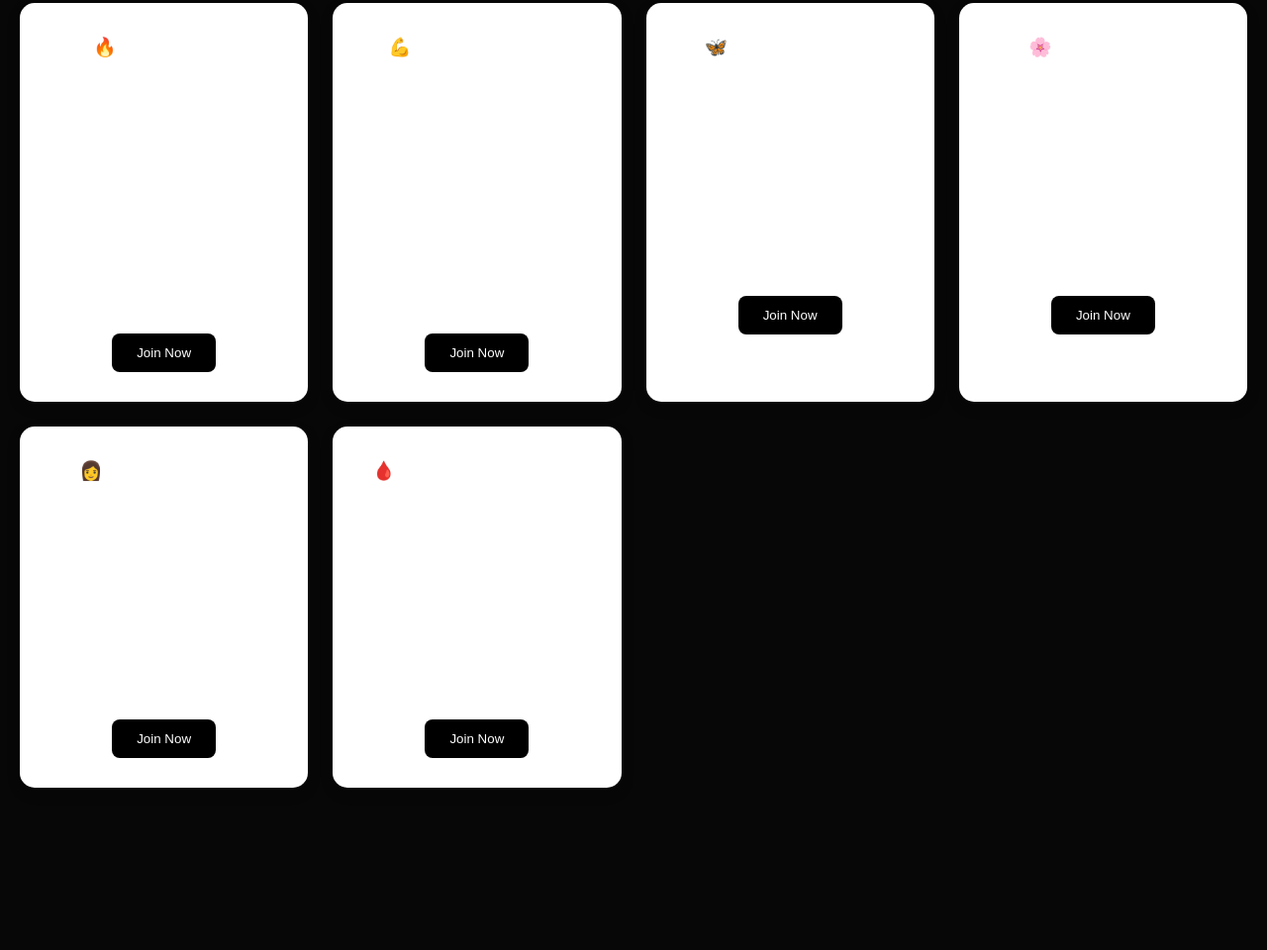
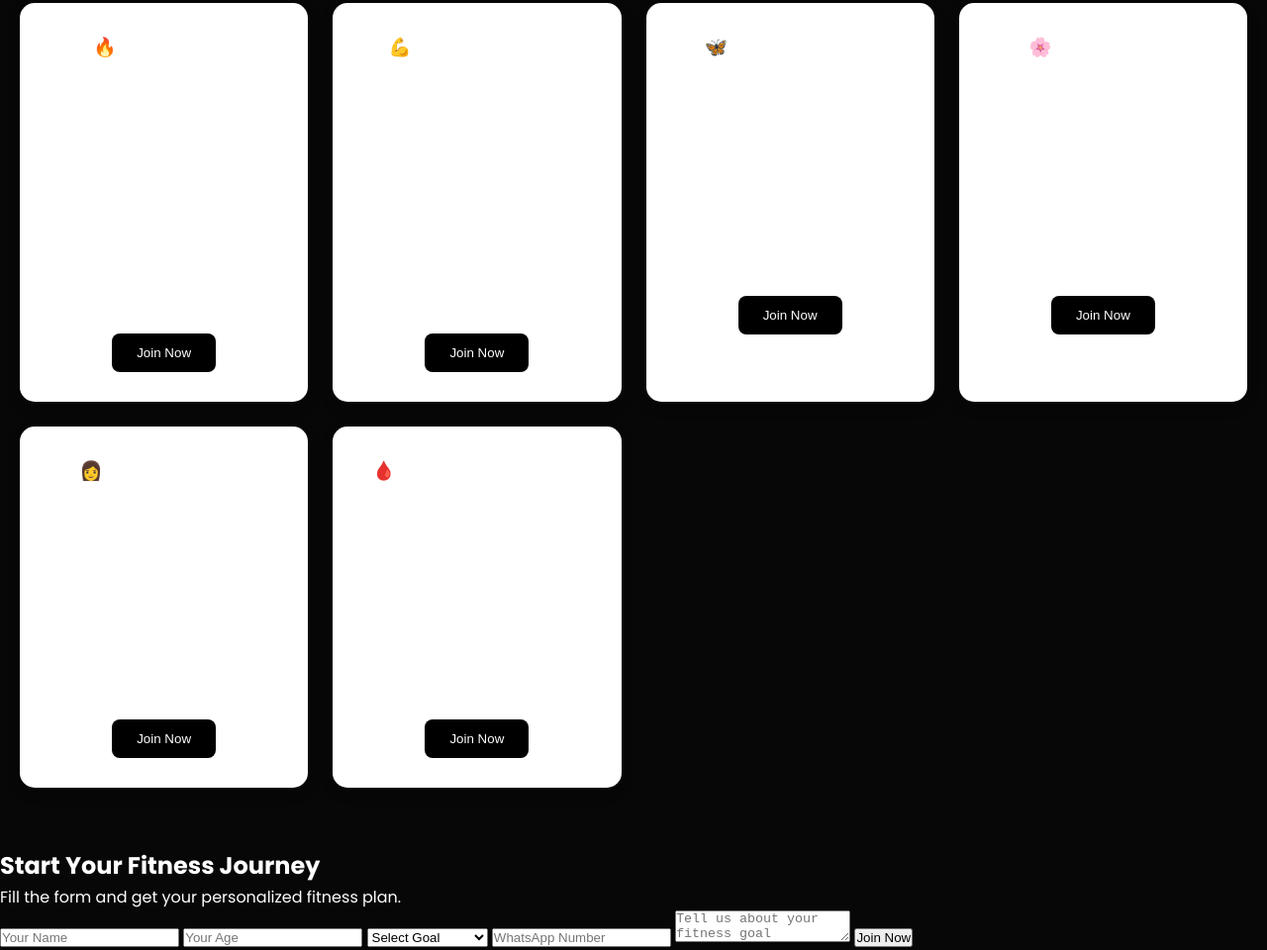
Before and after one commit to abhadhami/The-complete-fitness-blueprint, a plain HTML site: page index.html in a window 1280 px wide. Shown: the part 3186-4146 px from the top of the page at 99% size. Before the commit the page ends 4042 px from the top, so only its background shows below. Drawn offline with Linux system fonts and the light colour scheme.

Commit message:
Create contact form in index.html
Added a contact form for personalized fitness plans.

```diff
--- a/index.html
+++ b/index.html
@@ -505,4 +505,36 @@ GOALS SECTION
 
 </div>
 
+</section><section class="contact-form">
+
+<h2>Start Your Fitness Journey</h2>
+
+<p>Fill the form and get your personalized fitness plan.</p>
+
+<form>
+
+<input type="text" placeholder="Your Name">
+
+<input type="number" placeholder="Your Age">
+
+<select>
+<option>Select Goal</option>
+<option>Weight Loss</option>
+<option>Muscle Gain</option>
+<option>Thyroid Fitness</option>
+<option>PCOS / PCOD</option>
+<option>Diabetes Fitness</option>
+<option>Female Fitness</option>
+</select>
+
+<input type="tel" placeholder="WhatsApp Number">
+
+<textarea placeholder="Tell us about your fitness goal"></textarea>
+
+<button type="submit">
+Join Now
+</button>
+
+</form>
+
 </section>
```
